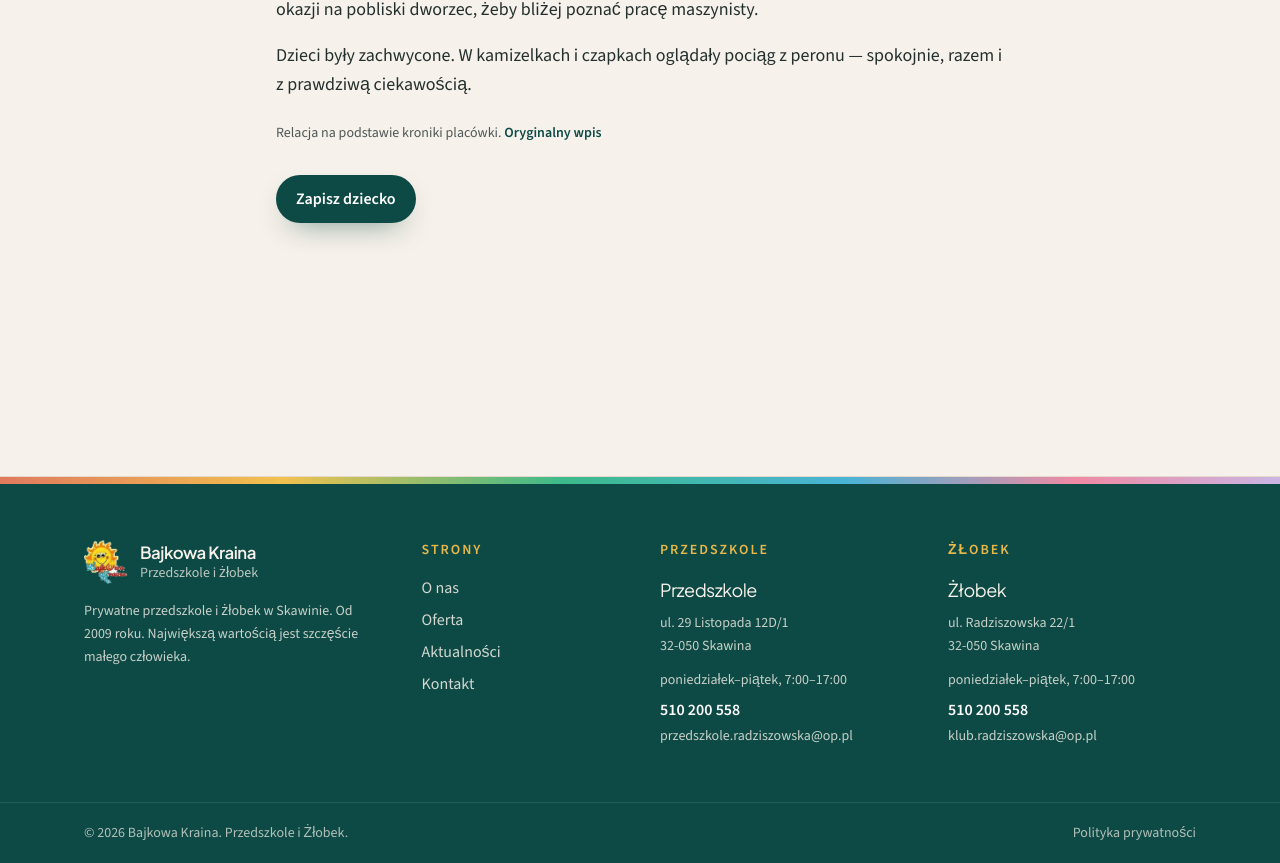
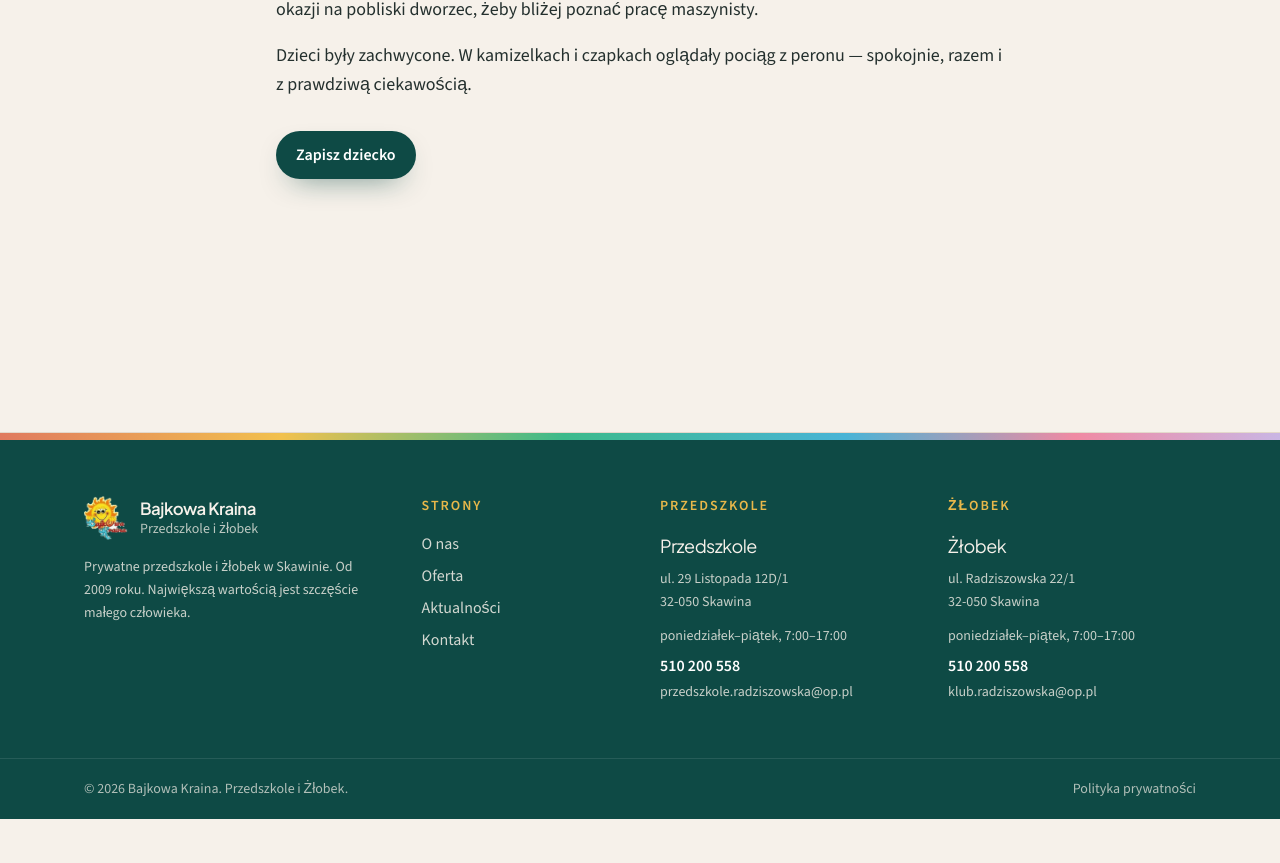
Before and after one commit to therafiqu/Prototyp-bajkowakraina, a Next.js app: page /aktualnosci/dzien-maszynisty in a window 1280 px wide. Shown: the part 917-1780 px from the top of the page. After the commit the page ends 1736 px from the top, so only its background shows below. Built offline with nearby package versions, Linux system fonts and the light colour scheme.

Commit message:
mini updates.

```diff
--- a/app/aktualnosci/[slug]/page.tsx
+++ b/app/aktualnosci/[slug]/page.tsx
@@ -22,7 +22,9 @@ export default async function PostPage({ params }: { params: Promise<Params> })
   const { slug } = await params;
   const post = getPost(slug);
   if (!post) notFound();
-  const more = posts.filter((item) => item.slug !== post.slug).slice(0, 2);
+  const index = posts.findIndex((item) => item.slug === post.slug);
+  const previous = posts[(index - 1 + posts.length) % posts.length];
+  const next = posts[(index + 1) % posts.length];
 
   return (
     <article className="mx-auto max-w-3xl px-5 py-12 md:py-16">
@@ -39,26 +41,22 @@ export default async function PostPage({ params }: { params: Promise<Params> })
           <p key={paragraph}>{paragraph}</p>
         ))}
       </div>
-      <p className="mt-6 text-sm text-muted">
-        Relacja na podstawie kroniki placówki.{" "}
-        <a href={post.source} className="font-semibold text-teal-deep" target="_blank" rel="noreferrer">
-          Oryginalny wpis
-        </a>
-      </p>
       <div className="mt-8">
         <ButtonLink href="/kontakt">Zapisz dziecko</ButtonLink>
       </div>
       <div className="scroll-rise mt-12 border-t border-line pt-8">
         <h2 className="text-2xl">Dalej w kronice</h2>
         <ul className="mt-4 space-y-3">
-          {more.map((item) => (
-            <li key={item.slug}>
-              <Link href={`/aktualnosci/${item.slug}`} className="font-semibold text-teal-deep">
-                {item.title}
-              </Link>
-              <span className="text-muted"> · {item.place}</span>
-            </li>
-          ))}
+          <li>
+            <Link href={`/aktualnosci/${previous.slug}`} className="font-semibold text-teal-deep">
+              Poprzednie
+            </Link>
+          </li>
+          <li>
+            <Link href={`/aktualnosci/${next.slug}`} className="font-semibold text-teal-deep">
+              Następne
+            </Link>
+          </li>
         </ul>
       </div>
     </article>
```
